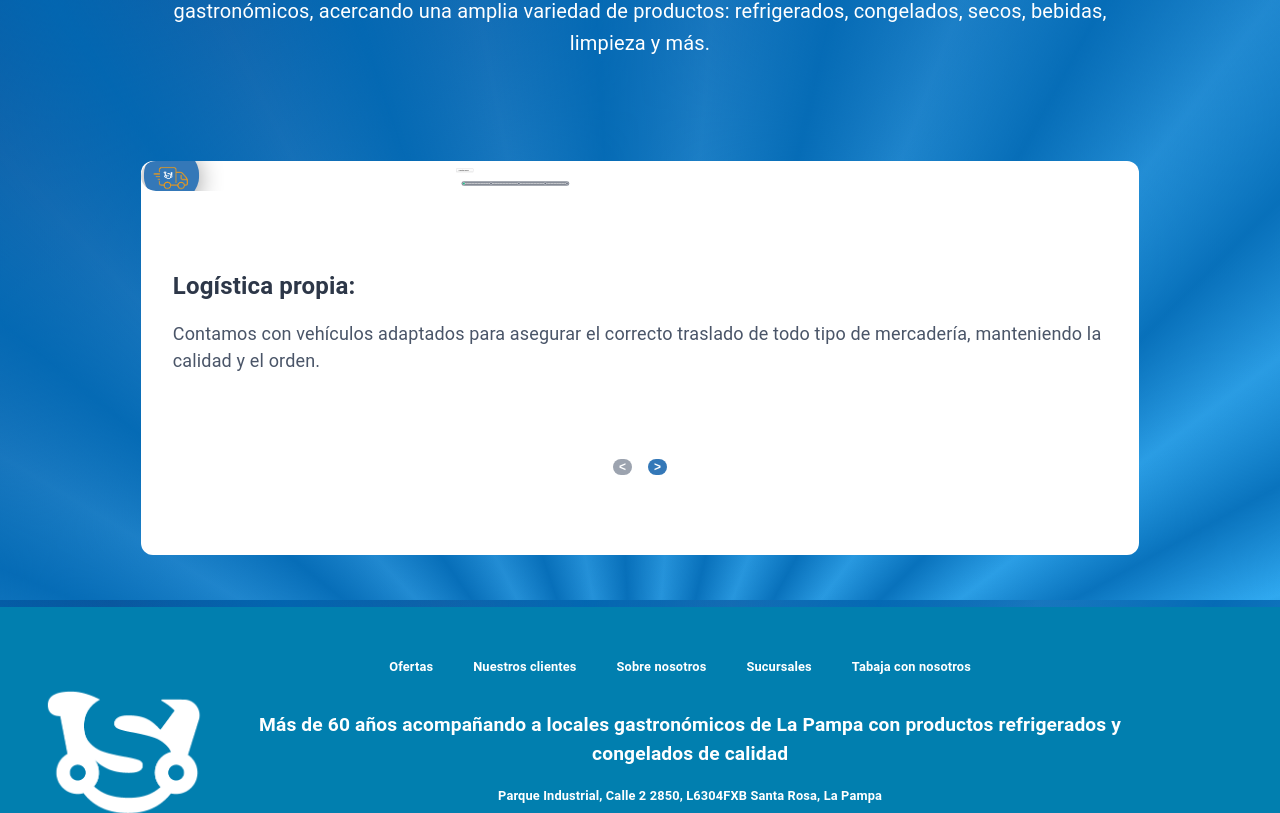
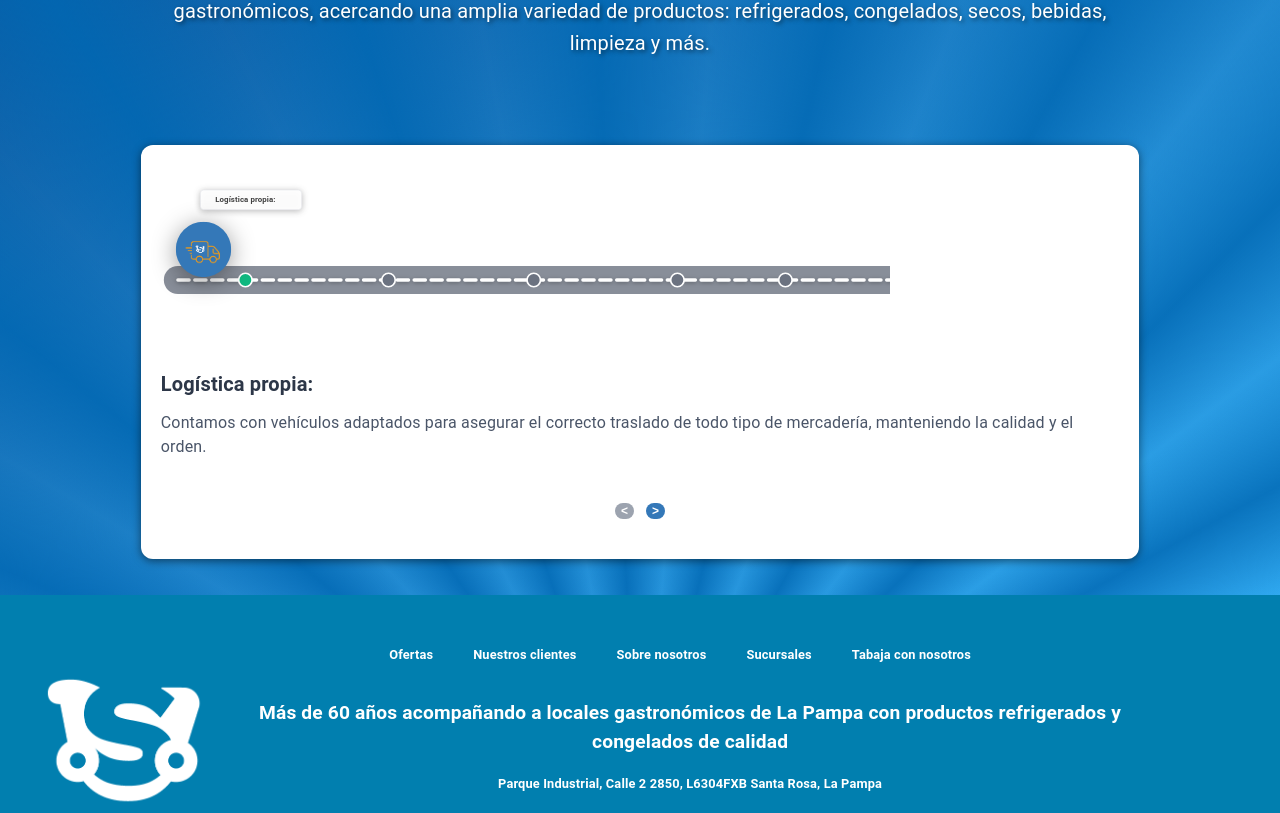
Before and after one commit to AgusOs/refrigerados-santiago, a React (Vite) app: page /distribuidora in a window 1280 px wide. Shown: the part 1000-1813 px from the top of the page. Built offline with nearby package versions, Linux system fonts and the light colour scheme; some icons are missing.

Commit message:
some changes

```diff
--- a/src/components/atoms/camion/Camion.css
+++ b/src/components/atoms/camion/Camion.css
@@ -1,7 +1,7 @@
 /* BASE STYLES - Mobile (< 480px) */
 .truck-container {
   width: 100%;
-  padding: 1rem;
+  padding: 0.5rem; /* Reducido de 1rem */
 }
 
 .truck-wrapper {
@@ -13,10 +13,11 @@
 .truck-main-layout {
   display: flex;
   flex-direction: column;
-  gap: 1rem;
+  gap: 0.5rem; /* Reducido de 1rem */
   background-color: white;
   border-radius: 0.75rem;
   align-items: center;
+  box-shadow: 0 2px 8px rgba(0, 0, 0, 0.5);
 }
 
 .truck-animation-section {
@@ -27,30 +28,30 @@
   flex: 1;
   display: flex;
   flex-direction: column;
-  gap: 1rem;
+  gap: 0.5rem; /* Reducido de 1rem */
 }
 
 .truck-canvas {
   width: 100%;
-  height: 200px;
+  height: 120px; /* Reducido de 200px */
   background: white;
   border-radius: 0.75rem;
   position: relative;
   overflow: visible;
-  margin-bottom: 1rem;
+  margin-bottom: 0.5rem; /* Reducido de 1rem */
 }
 
 .truck-controls {
   background: white;
-  padding: 0.5rem;
+  padding: 0.25rem; /* Reducido de 0.5rem */
   align-self: center;
 }
 
 /* Sección de información del checkpoint */
 .truck-info-section {
   background: white;
-  padding: 1rem;
-  min-height: 120px;
+  padding: 0.75rem; /* Reducido de 1rem */
+  min-height: 80px; /* Reducido de 120px */
   display: flex;
   flex-direction: column;
   justify-content: center;
@@ -114,28 +115,28 @@
 /* SMALL MOBILE - 480px */
 @media (min-width: 480px) {
   .truck-container {
-    padding: 1.5rem;
+    padding: 0.75rem; /* Reducido de 1.5rem */
   }
 
   .truck-main-layout {
-    gap: 1.5rem;
+    gap: 0.75rem; /* Reducido de 1.5rem */
   }
 
   .truck-canvas {
-    height: 240px;
+    height: 140px; /* Reducido de 240px */
     border-radius: 1rem;
-    margin-bottom: 1.5rem;
+    margin-bottom: 0.75rem; /* Reducido de 1.5rem */
   }
 
   .truck-controls {
-    padding: 1.5rem;
+    padding: 0.75rem; /* Reducido de 1.5rem */
     border-radius: 1rem;
   }
 
   .truck-info-section {
-    padding: 1.5rem;
+    padding: 1rem; /* Reducido de 1.5rem */
     border-radius: 1rem;
-    min-height: 140px;
+    min-height: 100px; /* Reducido de 140px */
   }
 
   .truck-info-title {
@@ -151,22 +152,21 @@
   }
 
   .truck-button {
-    padding: 0.75rem 1rem;
+    padding: 0.5rem 0.75rem; /* Reducido de 0.75rem 1rem */
     font-size: 0.875rem;
   }
 }
 
 /* TABLET - 768px */
 @media (min-width: 768px) {
-
   .truck-main-layout {
-    gap: 2rem;
+    gap: 1rem; /* Reducido de 2rem */
     align-items: flex-start;
   }
 
   .truck-animation-section {
       width: 75%;
-      height: 200px;
+      height: 140px; /* Reducido de 200px */
   }
 
   .truck-content-section {
@@ -175,37 +175,37 @@
   }
 
   .truck-canvas {
-    height: 300px;
+    height: 160px; /* Reducido de 300px */
     border-radius: 1.25rem;
     margin-bottom: 0;
   }
 
   .truck-controls {
-    padding: 1.5rem;
-    margin-bottom: 1.5rem;
+    padding: 1rem; /* Reducido de 1.5rem */
+    margin-bottom: 0.75rem; /* Reducido de 1.5rem */
   }
 
   .truck-info-section {
-    padding: 1.5rem;
-    min-height: 160px;
+    padding: 1rem; /* Reducido de 1.5rem */
+    min-height: 120px; /* Reducido de 160px */
   }
 
   .truck-info-title {
-    font-size: 1.25rem;
-    margin-bottom: 0.75rem;
+    font-size: 1.125rem; /* Reducido de 1.25rem */
+    margin-bottom: 0.5rem; /* Reducido de 0.75rem */
   }
 
   .truck-info-description {
-    font-size: 1rem;
+    font-size: 0.95rem; /* Reducido de 1rem */
   }
 
   .truck-buttons {
     gap: 0.75rem;
-    margin-bottom: 1.5rem;
+    margin-bottom: 0.75rem; /* Reducido de 1.5rem */
   }
 
   .truck-button {
-    padding: 0.75rem 1.25rem;
+    padding: 0.5rem 1rem; /* Reducido de 0.75rem 1.25rem */
     font-size: 0.875rem;
   }
 }
@@ -213,47 +213,47 @@
 /* DESKTOP - 1024px */
 @media (min-width: 1024px) {
   .truck-container {
-    padding: 2rem 1rem;
+    padding: 1rem; /* Reducido de 2rem 1rem */
   }
 
   .truck-main-layout {
-    gap: 2.5rem;
+    gap: 1.5rem; /* Reducido de 2.5rem */
   }
 
   .truck-canvas {
-    height: 30px;
+    height: 180px; /* Aumentado de 30px a altura funcional pero compacta */
     border-radius: 1.5rem;
     transition: box-shadow 0.3s ease;
   }
 
   .truck-controls {
-    padding: 2rem;
+    padding: 1rem; /* Reducido de 2rem */
     border-radius: 1.5rem;
   }
 
   .truck-info-section {
-    padding: 2rem;
+    padding: 1.25rem; /* Reducido de 2rem */
     border-radius: 1.5rem;
-    min-height: 180px;
+    min-height: 120px; /* Reducido de 180px */
   }
 
   .truck-info-title {
-    font-size: 1.5rem;
-    margin-bottom: 1rem;
+    font-size: 1.25rem; /* Reducido de 1.5rem */
+    margin-bottom: 0.75rem; /* Reducido de 1rem */
   }
 
   .truck-info-description {
-    font-size: 1.125rem;
+    font-size: 1rem; /* Reducido de 1.125rem */
   }
 
   .truck-buttons {
-    gap: 1rem;
-    margin-bottom: 1.5rem;
+    gap: 0.75rem; /* Reducido de 1rem */
+    margin-bottom: 0.75rem; /* Reducido de 1.5rem */
   }
 
   .truck-button {
-    padding: 0.75rem 1.5rem;
-    font-size: 1rem;
+    padding: 0.5rem 1rem; /* Reducido de 0.75rem 1.5rem */
+    font-size: 0.875rem; /* Reducido de 1rem */
     border-radius: 0.75rem;
     transition: all 0.3s ease;
   }
@@ -267,7 +267,7 @@
 /* LARGE DESKTOP - 1440px+ */
 @media (min-width: 1440px) {
   .truck-container {
-    padding: 3rem 1rem;
+    padding: 1.5rem 1rem; /* Reducido de 3rem 1rem */
     width: 100%;
   }
 
@@ -277,42 +277,42 @@
 
   .truck-main-layout {
     width: 100%;
-    gap: 3rem;
+    gap: 2rem; /* Reducido de 3rem */
   }
 
   .truck-canvas {
-    height: 400px;
+    height: 220px; /* Reducido de 400px */
     border-radius: 2rem;
   }
 
   .truck-controls {
-    padding: 2.5rem;
+    padding: 1.5rem; /* Reducido de 2.5rem */
     border-radius: 2rem;
   }
 
   .truck-info-section {
-    padding: 2.5rem;
+    padding: 1.75rem; /* Reducido de 2.5rem */
     border-radius: 2rem;
-    min-height: 220px;
+    min-height: 160px; /* Reducido de 220px */
   }
 
   .truck-info-title {
-    font-size: 1.75rem;
-    margin-bottom: 1.25rem;
+    font-size: 1.5rem; /* Reducido de 1.75rem */
+    margin-bottom: 1rem; /* Reducido de 1.25rem */
   }
 
   .truck-info-description {
-    font-size: 1.25rem;
+    font-size: 1.125rem; /* Reducido de 1.25rem */
   }
 
   .truck-buttons {
-    gap: 1.25rem;
-    margin-bottom: 2rem;
+    gap: 1rem; /* Reducido de 1.25rem */
+    margin-bottom: 1rem; /* Reducido de 2rem */
   }
 
   .truck-button {
-    padding: 1rem 2rem;
-    font-size: 1.125rem;
+    padding: 0.75rem 1.5rem; /* Reducido de 1rem 2rem */
+    font-size: 1rem; /* Reducido de 1.125rem */
     border-radius: 0.875rem;
   }
 }
--- a/src/components/atoms/camion/CarreteraRecta.jsx
+++ b/src/components/atoms/camion/CarreteraRecta.jsx
@@ -20,7 +20,7 @@ const Camion = () => {
   // Convertir progreso de 0-100 a 0-1
   const normalizedProgress = useTransform(progressValue, [0, 100], [0, 1]);
 
-  // Checkpoints del recorrido
+  // Checkpoints del recorrido donde para el camion
   const checkpoints = [0, 26.5, 53.4, 80, 100];
 
   // Obtener checkpoint actual
@@ -78,20 +78,14 @@ const Camion = () => {
 
   // Función para calcular puntos sobre la carretera recta
   const calculatePointOnRoad = (t) => {
-    // Carretera recta horizontal desde x=50 hasta x=1150 (ocupando más ancho)
-    // Y centrada en y=240 (75% de 320)
-    const startX = 50;   // Más cerca del borde izquierdo
-    const endX = 1150;   // Más cerca del borde derecho
+    // Carretera centrada en el viewBox
+    const startX = 100;   // Margen del 8.3% a la izquierda
+    const endX = 1200;    // Margen del 8.3% a la derecha
     const y = 240;
 
     const x = startX + (endX - startX) * t;
     // Convertir a porcentajes para posicionamiento del camión
     return { x: (x / 1200) * 100, y: (y / 320) * 100 };
-  };
-
-  // Calcular rotación del camión (siempre 0 grados para carretera recta)
-  const calculateTruckRotation = (t) => {
-    return 0; // Siempre horizontal en carretera recta
   };
 
   // Posición del camión siguiendo la carretera recta
@@ -104,42 +98,6 @@ const Camion = () => {
     normalizedProgress,
     (t) => `${calculatePointOnRoad(t).y}%`
   );
-
-  // Rotación del camión (siempre 0 para carretera recta)
-  const truckRotation = useTransform(
-    normalizedProgress,
-    (t) => calculateTruckRotation(t)
-  );
-
-  // Generar path de la carretera recta ocupando más ancho
-  const generateRoadPath = () => {
-    return `M 50 240 L 1150 240`;
-  };
-
-  // Función para animar automáticamente
-  const autoAnimate = () => {
-    const duration = 4000; // 4 segundos
-    const startTime = Date.now();
-    const startProgress = progress;
-
-    const animate = () => {
-      const elapsed = Date.now() - startTime;
-      const progressRatio = Math.min(elapsed / duration, 1);
-      const newProgress = startProgress + (100 - startProgress) * progressRatio;
-
-      setProgress(newProgress);
-
-      if (progressRatio < 1) {
-        requestAnimationFrame(animate);
-      }
-    };
-
-    requestAnimationFrame(animate);
-  };
-
-  const resetAnimation = () => {
-    setProgress(0);
-  };
 
   return (
     <div className="truck-container">
@@ -165,7 +123,8 @@ const Camion = () => {
                     width: '100%',
                     height: '100%',
                     left: '0',
-                    top: '0'
+                    top: '0',
+                    transform: 'translateX(0%)'
                   }}
                   viewBox="0 0 1200 320"
                   preserveAspectRatio="xMidYMid meet"
@@ -177,20 +136,20 @@ const Camion = () => {
                     </linearGradient>
                   </defs>
 
-                  {/* Carretera base recta - ocupando más ancho */}
+                  {/* Carretera base recta - centrada */}
                   <line
-                    x1="50" y1="240"
-                    x2="1150" y2="240"
+                    x1="0" y1="240"
+                    x2="1700" y2="240"
                     stroke="#6b7280"
                     strokeWidth="50"
                     strokeLinecap="round"
                     opacity="0.8"
                   />
 
-                  {/* Línea blanca central */}
+                  {/* Línea blanca central - centrada */}
                   <line
-                    x1="50" y1="240"
-                    x2="1150" y2="240"
+                    x1="0" y1="240"
+                    x2="1700" y2="240"
                     stroke="white"
                     strokeWidth="6"
                     strokeLinecap="round"
@@ -201,10 +160,10 @@ const Camion = () => {
                   />
 
                   {/* Checkpoints en la carretera recta */}
-                  {[0, 0.264, 0.533, 0.79, 1].map((t, index) => {
+                  {[0, 0.265, 0.534, 0.8, 1].map((t, index) => {
                     const point = calculatePointOnRoad(t);
                     const checkpointProgress = t * 100;
-                    const x = 50 + (1100 * t); // Calculado con el nuevo rango
+                    const x = 120 + (960 * t); // 80% del ancho: startX=120, rango=960
                     const isActive = progress >= checkpointProgress;
                     const checkpointText = checkpointTexts[index];
 
--- a/src/components/pages/distribuidora/DistribuidoraPage.module.css
+++ b/src/components/pages/distribuidora/DistribuidoraPage.module.css
@@ -106,6 +106,7 @@
     .content {
         width: 80%;
         padding: 40px;
+        text-shadow: 2px 2px 4px rgba(0, 0, 0, 0.5);
     }
 
     .content h4 {
--- a/src/components/pages/empresa/EmpresaPage.module.css
+++ b/src/components/pages/empresa/EmpresaPage.module.css
@@ -232,6 +232,7 @@
     .content {
         width: 80%;
         padding: 40px;
+        text-shadow: 2px 2px 4px rgba(0, 0, 0, 0.5);
     }
 
     .content h4 {
```
